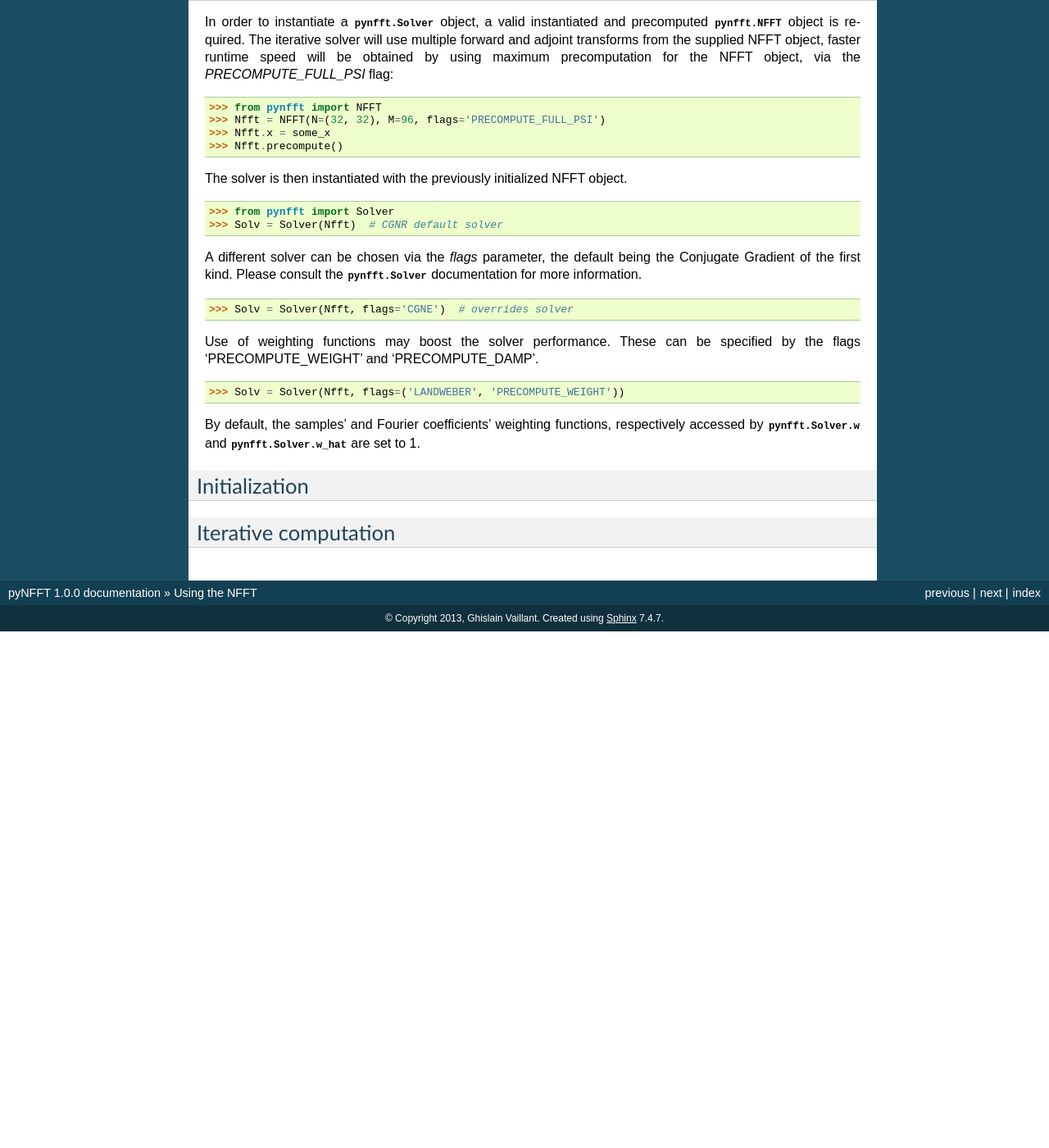
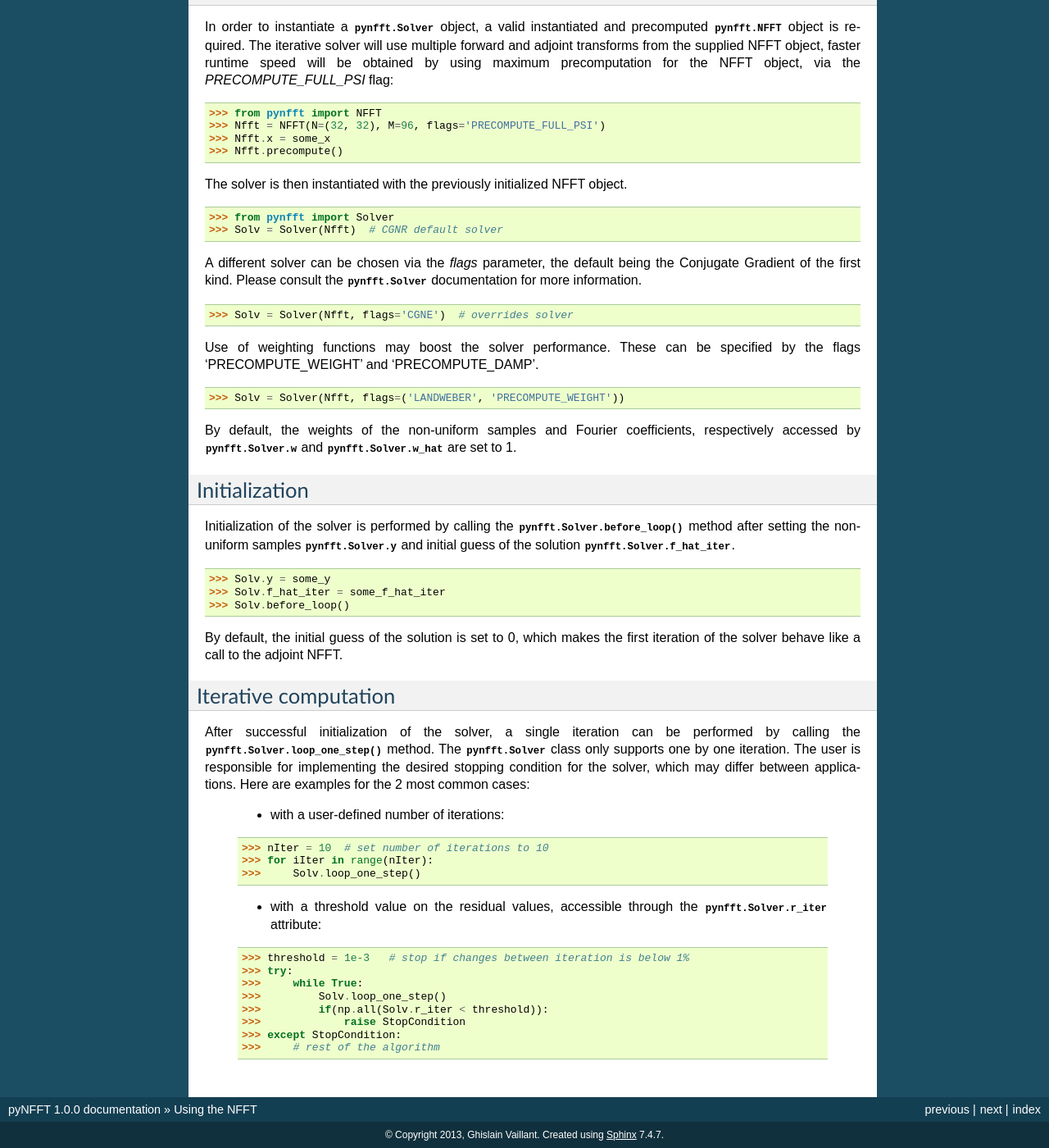
Before and after one commit to pyNFFT/pyNFFT, a Sphinx documentation site: the page built from doc/tutorial.rst, in a window 1280 px wide and 1400 px high, scrolled down 2066 px. Shown: the whole window at 82% size. Built offline with Sphinx 7.4.7, drawn with Linux system fonts in a browser that asks for light colours; before the commit the page ends 2836 px from its top, so only the background shows below that; some of the changed text lies outside the part shown.

Commit message:
update solver section of tutorial

```diff
--- a/doc/tutorial.rst
+++ b/doc/tutorial.rst
@@ -112,16 +112,15 @@ Workflow
 Computation of the inverse NFFT using the iterative solver is done
 following these 5 steps:
 
-	#. Instantiate a :class:`pynfft.Solver` object,
-	#. Initialize the solver attributes, including the input data
-	:attr:`pynfft.Solver.y`, initial solution
-	:attr:`pynfft.Solver.f_hat_iter` and optional weights
-	:attr:`pynfft.Solver.w` and :attr:`pynfft.Solver.w_hat`,
-	#. Initialize the solver internals, by calling
-	:meth:`pynfft.Solver.before_loop`,
-	#. Compute N iterations, by calling
-	:meth:`pynfft.Solver.loop_one_step`,
-	#. Read the current solution in :attr:`pynfft.Solver.f_hat_iter`.
+    #. Instantiate a :class:`pynfft.Solver` object,
+
+    #. Initialize the solver attributes, including the input data :attr:`pynfft.Solver.y`, initial solution :attr:`pynfft.Solver.f_hat_iter` and optional weights :attr:`pynfft.Solver.w` and :attr:`pynfft.Solver.w_hat`,
+
+    #. Initialize the solver internals, by calling :meth:`pynfft.Solver.before_loop`,
+
+    #. Compute N iterations, by calling :meth:`pynfft.Solver.loop_one_step`,
+
+    #. Read the current solution in :attr:`pynfft.Solver.f_hat_iter`.
 
 Instantiation
 -------------
@@ -133,34 +132,72 @@ from the supplied NFFT object, faster runtime speed will be obtained by
 using maximum precomputation for the NFFT object, via the
 `PRECOMPUTE_FULL_PSI` flag:
 
-	>>> from pynfft import NFFT
-	>>> Nfft = NFFT(N=(32, 32), M=96, flags='PRECOMPUTE_FULL_PSI')
-	>>> Nfft.x = some_x
-	>>> Nfft.precompute()
+    >>> from pynfft import NFFT
+    >>> Nfft = NFFT(N=(32, 32), M=96, flags='PRECOMPUTE_FULL_PSI')
+    >>> Nfft.x = some_x
+    >>> Nfft.precompute()
 
 The solver is then instantiated with the previously initialized NFFT
 object.
 
-	>>> from pynfft import Solver
-	>>> Solv = Solver(Nfft)  # CGNR default solver
+    >>> from pynfft import Solver
+    >>> Solv = Solver(Nfft)  # CGNR default solver
 
 A different solver can be chosen via the `flags` parameter, the
 default being the Conjugate Gradient of the first kind. Please consult
 the :class:`pynfft.Solver` documentation for more information.
 
-	>>> Solv = Solver(Nfft, flags='CGNE')  # overrides solver
+    >>> Solv = Solver(Nfft, flags='CGNE')  # overrides solver
 
 Use of weighting functions may boost the solver performance. These can
 be specified by the flags 'PRECOMPUTE_WEIGHT' and 'PRECOMPUTE_DAMP'.
 
-	>>> Solv = Solver(Nfft, flags=('LANDWEBER', 'PRECOMPUTE_WEIGHT'))
+    >>> Solv = Solver(Nfft, flags=('LANDWEBER', 'PRECOMPUTE_WEIGHT'))
 
-By default, the samples' and Fourier coefficients' weighting functions,
+By default, the weights of the non-uniform samples and Fourier coefficients,
 respectively accessed by :attr:`pynfft.Solver.w` and
 :attr:`pynfft.Solver.w_hat` are set to 1.
 
 Initialization
 --------------
 
+Initialization of the solver is performed by calling the
+:meth:`pynfft.Solver.before_loop` method after setting the
+non-uniform samples :attr:`pynfft.Solver.y` and initial guess of the solution
+:attr:`pynfft.Solver.f_hat_iter`.
+
+    >>> Solv.y = some_y
+    >>> Solv.f_hat_iter = some_f_hat_iter
+    >>> Solv.before_loop()
+
+By default, the initial guess of the solution is set to 0, which makes the
+first iteration of the solver behave like a call to the adjoint NFFT.
+
+
 Iterative computation
 ---------------------
+
+After successful initialization of the solver, a single iteration can be
+performed by calling the :meth:`pynfft.Solver.loop_one_step` method.
+The :class:`pynfft.Solver` class only supports one by one iteration. The user
+is responsible for implementing the desired stopping condition for the solver,
+which may differ between applications. Here are examples for the 2 most common
+cases:
+
+    - with a user-defined number of iterations:
+
+    >>> nIter = 10  # set number of iterations to 10
+    >>> for iIter in range(nIter):
+    >>>	    Solv.loop_one_step()
+
+    - with a threshold value on the residual values, accessible through the
+      :attr:`pynfft.Solver.r_iter` attribute:
+
+    >>> threshold = 1e-3   # stop if changes between iteration is below 1%
+    >>> try:
+    >>>	    while True:
+    >>>		Solv.loop_one_step()
+    >>>		if(np.all(Solv.r_iter < threshold)):
+    >>>		    raise StopCondition
+    >>> except StopCondition:
+    >>>	    # rest of the algorithm
```
